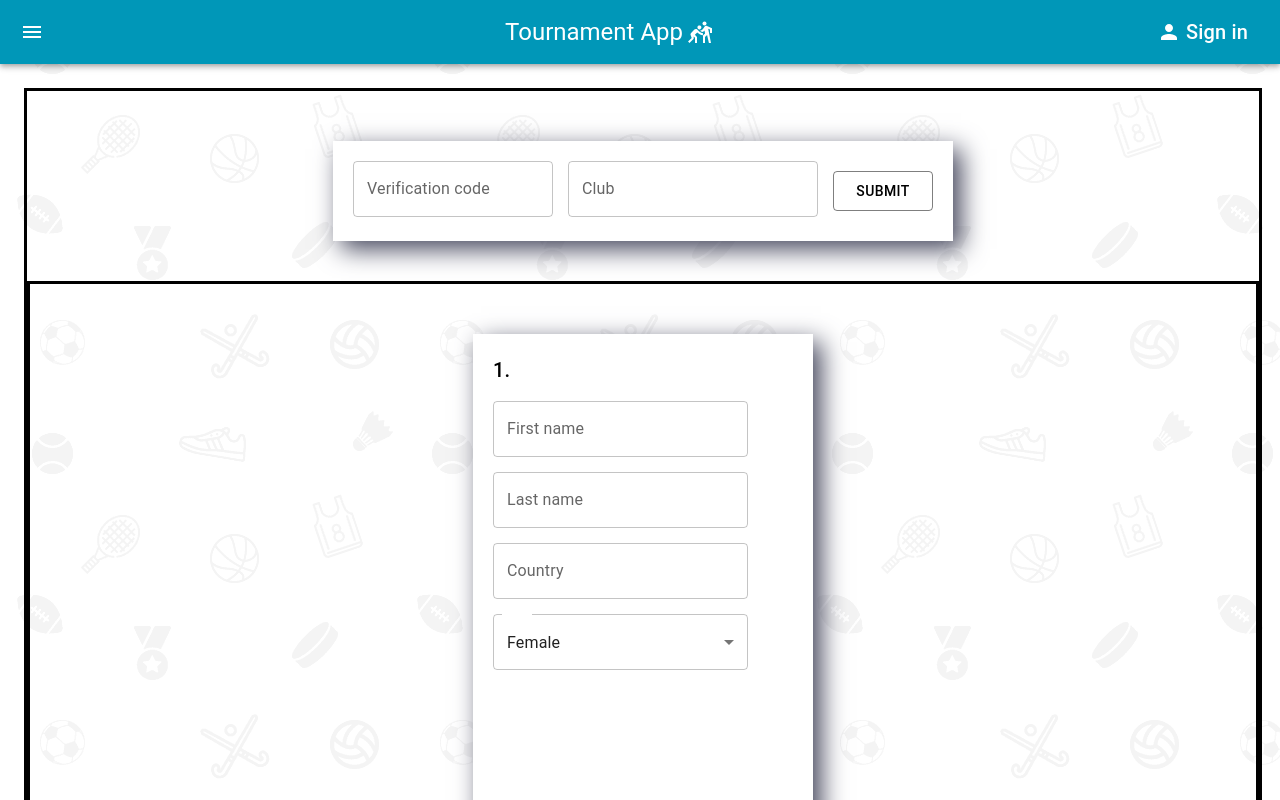
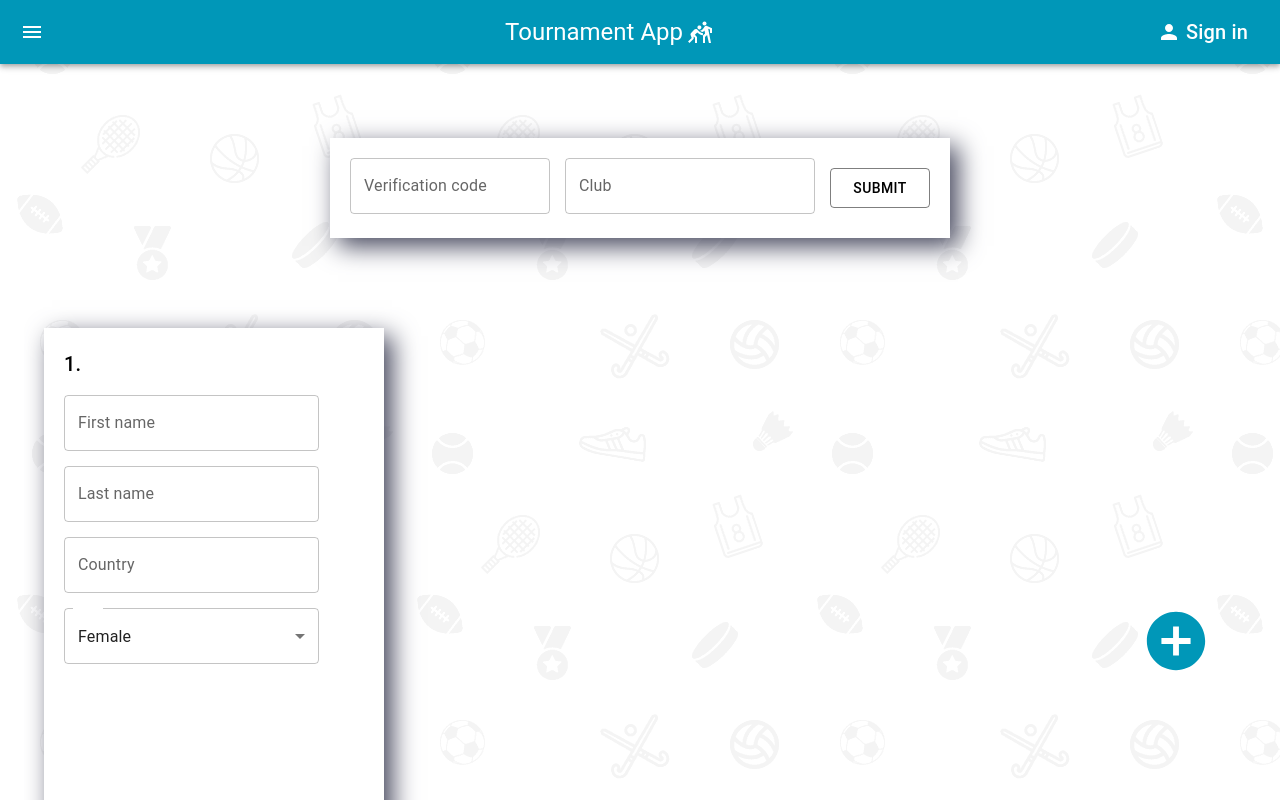
Before and after one commit to Workata/tournament-manager-frontend, a React (Create React App) app: page /addParticipants in a window 1280 px wide. Shown: the top 800 px of the page. Built offline with nearby package versions, Linux system fonts and the light colour scheme.

Commit message:
Add plus button to forms

```diff
--- a/package.json
+++ b/package.json
@@ -18,6 +18,7 @@
     "react-dom": "^17.0.2",
     "react-router-dom": "^6.2.2",
     "react-scripts": "4.0.3",
+    "uniqid": "^5.4.0",
     "validator": "^13.7.0",
     "web-vitals": "^2.1.4"
   },
--- a/src/components/ParticipantForm.js
+++ b/src/components/ParticipantForm.js
@@ -1,4 +1,5 @@
 import React, { useState } from "react";
+import PropTypes from 'prop-types';
 
 // * material UI
 import {
@@ -9,12 +10,14 @@ import {
   MenuItem,
   FormControl
  } from "@mui/material";
+
 // needed for date of birth input
 import DesktopDatePicker from '@mui/lab/DesktopDatePicker';
 import LocalizationProvider from '@mui/lab/LocalizationProvider';
 import AdapterDateFns from '@mui/lab/AdapterDateFns';
 
-export default function ParticipantForm() {
+
+export default function ParticipantForm(props) {
 
   const [dateOfBirth, setDateOfBirth] = useState(new Date('2014-08-18T21:11:54'));
   const [sex, setSex] = useState(1);
@@ -33,7 +36,7 @@ export default function ParticipantForm() {
         padding: '20px'
       }}
     >
-      <Typography variant ="h6">1.</Typography>
+      <Typography variant ="h6">{props.formId}.</Typography>
 
       <FormControl
         sx={{color: 'secondary'}}
@@ -99,3 +102,8 @@ export default function ParticipantForm() {
     </Box>
   )
 }
+
+// TODO define correct prop types
+ParticipantForm.propTypes = {
+  formId: PropTypes.any,
+}
--- a/src/pages/AddParticipants.js
+++ b/src/pages/AddParticipants.js
@@ -1,4 +1,4 @@
-import React from "react";
+import React, { useState } from "react";
 
 // * material UI
 import {
@@ -14,14 +14,41 @@ import AddCircleIcon from '@mui/icons-material/AddCircle';
 // * components
 import ParticipantForm from "../components/ParticipantForm";
 
+// import uniqid from 'uniqid';
+
 export default function AddParticipants() {
+  const [participantsForms, setParticipantsForms] = useState([<ParticipantForm key={1} formId={1}/>]);
+
+
+  const handleAddForm = () => {
+    // console.log("Handle add form triggered");
+
+    setParticipantsForms(participantsForms => (
+        [...participantsForms,
+          <ParticipantForm
+            key={participantsForms.length + 1}
+            formId={participantsForms.length + 1}
+          />
+        ]
+      )
+    );
+
+    console.log(participantsForms);
+
+  }
+
+  const handleSubmit = () => {
+    console.log("Submit forms:")
+    console.log(participantsForms)
+  }
+
   return (
     // Main container
     <Box
       sx={{
         width: '100%',
         height: '100%',
-        borderStyle: 'solid'
+        // borderStyle: 'solid'
       }}
     >
       <Box
@@ -59,6 +86,7 @@ export default function AddParticipants() {
           }}
           variant="outlined"
           color="secondary"
+          onClick={handleSubmit}
         >
           Submit
         </Button>
@@ -68,21 +96,38 @@ export default function AddParticipants() {
       {/* Forms Wrapper */}
       <Box
         sx={{
-          // display: 'flex',
-          borderStyle: 'solid',
-          // width: '80%',
+          display: 'flex',
+          // borderStyle: 'solid',
+          width: '100%',
           height: '80%',
           marginLeft: 'auto',
           marginRight: 'auto',
           marginTop: '40px'
         }}
       >
-        <ParticipantForm/>
-        {/* <ParticipantForm/> */}
+        <Box
+          sx={{
+            width: '90%',
+            display: 'flex',
+            justifyContent: 'flex-start',
+            overflowY: 'hidden'
+          }}
+        >
+          {participantsForms.map((form, i)=> {
+            return (<Box key={i} sx={{marginLeft: '20px', marginRight: '20px'}}>{form}</Box>)
+          })}
+        </Box>
 
+        <Box
+          sx={{
+            // borderStyle: 'solid',
+          }}
+        >
           <IconButton
-          sx={{}}
-          onClick={()=>{console.log("XD")}}
+            sx={{
+              marginTop: "320px",
+            }}
+            onClick={handleAddForm}
           >
             <AddCircleIcon
             sx={{
@@ -91,6 +136,7 @@ export default function AddParticipants() {
               }}
             />
           </IconButton>
+        </Box>
 
       </Box>
     </Box>
```
Also changed, not shown: 1 other file (tests, documents, lock files or other folders). Lines whose indentation alone changed are shown as unchanged.
